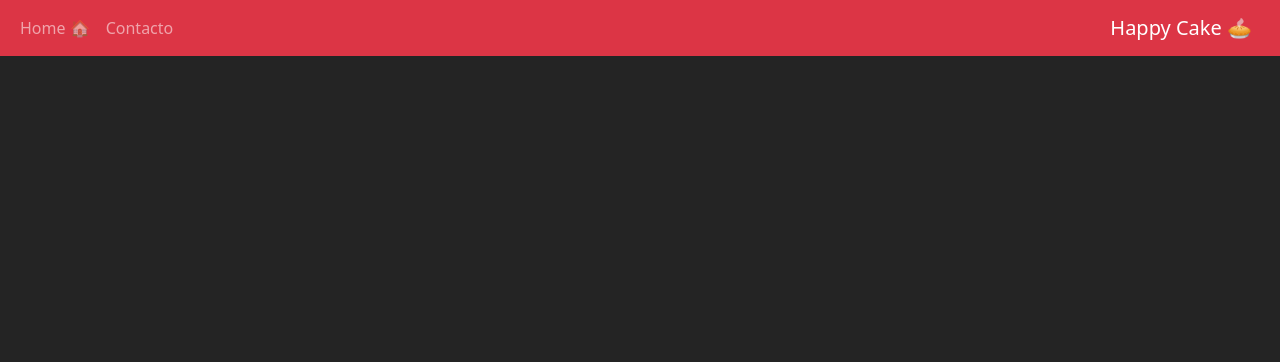
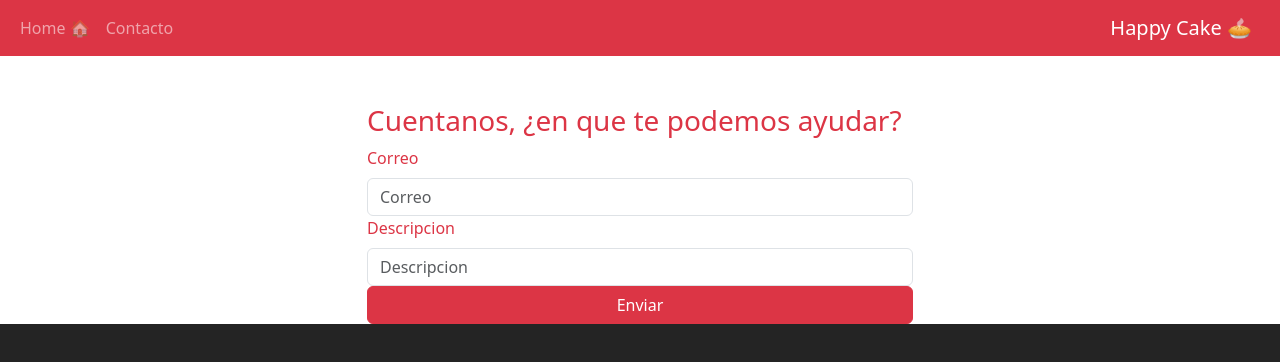
Before and after one commit to Makaosva/Desafio_1_React_Router_I, a React (Vite) app: page /contacto in a window 1280 px wide. Shown: the top 362 px of the page. Built offline with nearby package versions, Linux system fonts and the light colour scheme.

Commit message:
feat/Creacion ContactPage y NotFound

```diff
--- a/src/App.jsx
+++ b/src/App.jsx
@@ -1,13 +1,21 @@
 import { BrowserRouter, Routes, Route } from "react-router-dom";
-
+import "bootstrap/dist/css/bootstrap.min.css";
 import NavBar from "./components/NavBar";
-
-import "bootstrap/dist/css/bootstrap.min.css";
+import HomePage from "./views/HomePage";
+import ContactPage from "./views/ContactPage";
+import NotFound from "./views/NotFound";
 
 function App() {
   return (
     <BrowserRouter>
       <NavBar />
+      <main>
+        <Routes>
+          <Route path="/" element={<HomePage />} />
+          <Route path="/contacto" element={<ContactPage />} />
+          <Route path="*" element={<NotFound />} />
+        </Routes>
+      </main>
     </BrowserRouter>
   );
 }
--- a/src/views/ContactPage.jsx
+++ b/src/views/ContactPage.jsx
@@ -1,9 +1,42 @@
-import React from 'react'
+import { useState } from "react";
+import { Container, Row, Col, Form, Button } from "react-bootstrap";
 
 function ContactPage() {
+  const [correo, setCorreo] = useState("");
+  const [descripcion, setDescripcion] = useState("");
+
   return (
-    <div>ContactPage</div>
-  )
+    <Container className="mt-5 text-danger">
+      <Row className="justify-content-center">
+        <Col md={6}>
+          <h3>Cuentanos, ¿en que te podemos ayudar?</h3>
+          <Form>
+            <Form.Group controlId="formBasicCorreo">
+              <Form.Label>Correo</Form.Label>
+              <Form.Control
+                type="email"
+                value={correo}
+                onChange={(e) => setCorreo(e.target.value)}
+                placeholder="Correo"
+              />
+            </Form.Group>
+            <Form.Group controlId="formBasicDescripcion">
+              <Form.Label>Descripcion</Form.Label>
+              <Form.Control
+                type="text"
+                value={descripcion}
+                onChange={(e) => setDescripcion(e.target.value)}
+                placeholder="Descripcion"
+              />
+            </Form.Group>
+            <Button variant="danger" type="submit" className="w-100">
+              Enviar
+            </Button>
+          </Form>
+        </Col>
+      </Row>
+    </Container>
+  );
 }
 
-export default ContactPage
+export default ContactPage;
--- a/src/views/NotFound.jsx
+++ b/src/views/NotFound.jsx
@@ -1,7 +1,10 @@
-import React from "react";
+import { Container } from "react-bootstrap";
 
-function NotFound() {
-  return <div>NotFound</div>;
-}
-
+const NotFound = () => {
+  return (
+    <Container className="pt-5">
+      <h1 className="mb-4">La ruta que intentas consultar no existe :/</h1>
+    </Container>
+  );
+};
 export default NotFound;
```
